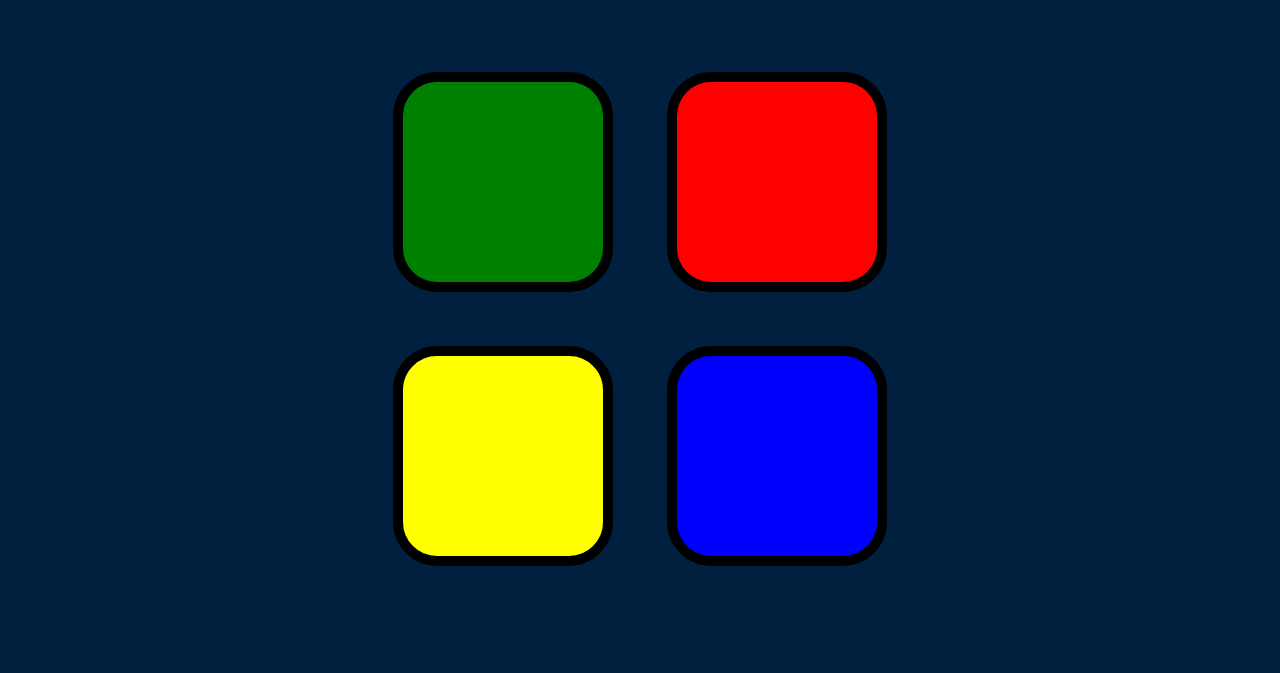
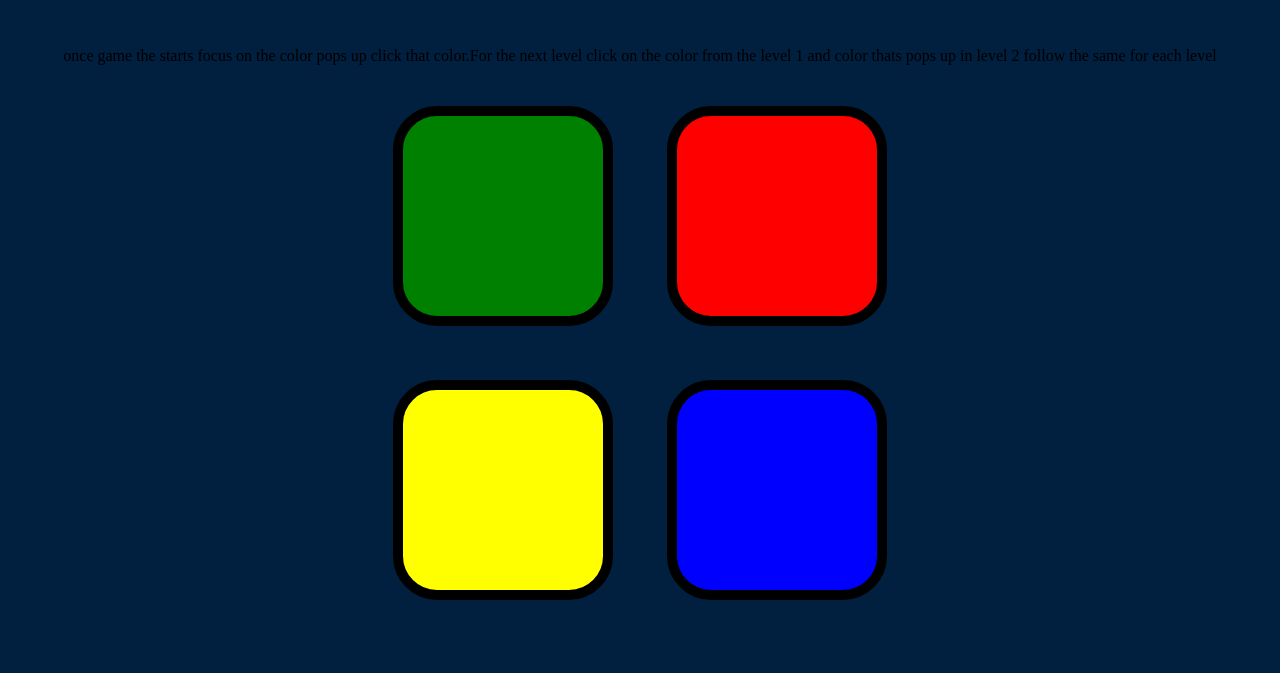
Before and after one commit to Priyangaanand/SIMON, a plain HTML site: page index.html in a window 1280 px wide. Shown: the part 127-800 px from the top of the page. Drawn offline with nearby package versions, Linux system fonts and the light colour scheme.

Commit message:
Updated instructions

```diff
--- a/index.html
+++ b/index.html
@@ -10,6 +10,7 @@
 
 <body>
   <h1 id="level-title">Press A Key to Start</h1>
+  <p>once game the starts focus on the color pops up click that color.For the next level click on the color from the level 1 and color thats pops up in level 2 follow the same for each level</p>
   <div class="container">
     <div class="row">
 
```
